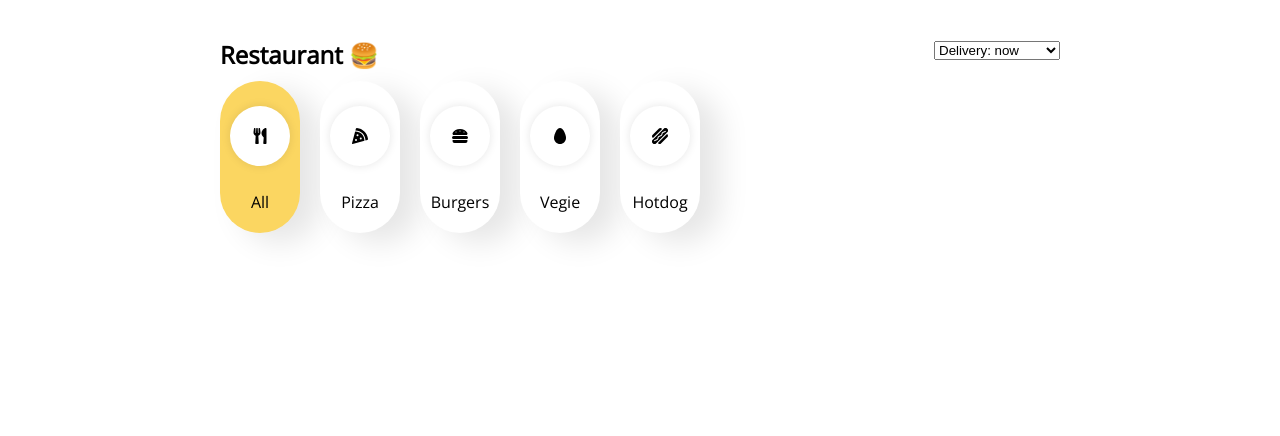
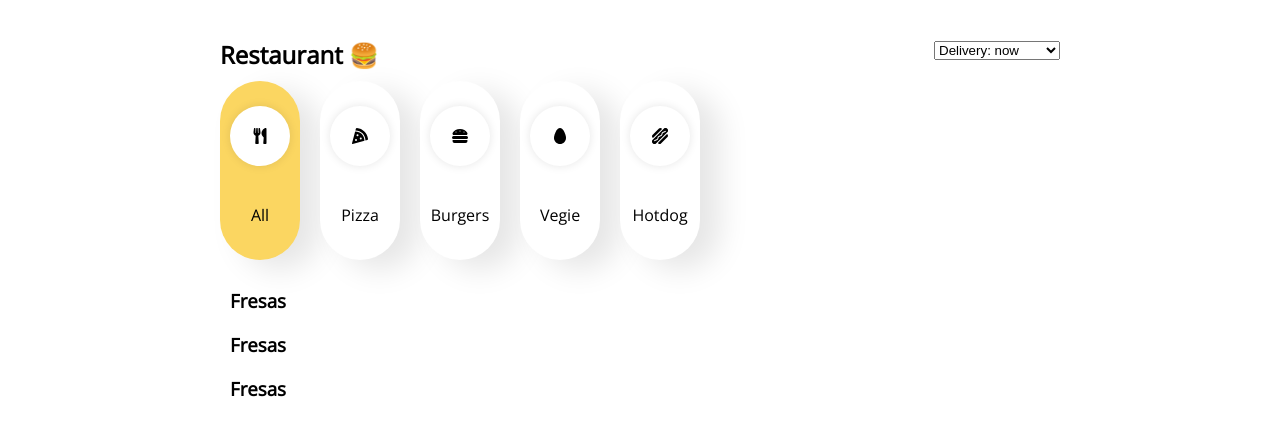
Before and after one commit to makinox/Cereno, a Gatsby site: page / in a window 1280 px wide. Shown: the part 358-794 px from the top of the page. Built offline with nearby package versions, Linux system fonts and the light colour scheme; Gatsby itself is replaced by a stand-in of ours.

Commit message:
[WIP] Food card

```diff
--- /dev/null
+++ b/src/components/foodCard/foodCard.tsx
@@ -0,0 +1,11 @@
+import React from 'react';
+
+export default ({ cards }: { cards: Array<object | any> }) => (
+  <ul>
+    {cards.map((el, idx) => (
+      <article key={idx}>
+        <h3>{el.title}</h3>
+      </article>
+    ))}
+  </ul>
+);
--- a/src/components/foodItem/foodItem.tsx
+++ b/src/components/foodItem/foodItem.tsx
@@ -1,13 +1,13 @@
-import React from "react"
-import { List, Item, ItemIcon } from "./styles"
+import React from 'react';
+import { List, Item, ItemIcon, ItemTitle } from './styles';
 
 export default ({ items, handleItem }: { items: Array<object | any>; handleItem: any }) => (
   <List>
     {items.map((el, idx) => (
       <Item key={idx} activate={el.active} onClick={() => handleItem(idx)}>
         <ItemIcon>{el.icon}</ItemIcon>
-        <span>{el.title}</span>
+        <ItemTitle>{el.title}</ItemTitle>
       </Item>
     ))}
   </List>
-)
+);
--- a/src/components/foodItem/styles.tsx
+++ b/src/components/foodItem/styles.tsx
@@ -1,7 +1,7 @@
-import styled from "styled-components"
+import styled from 'styled-components';
 
 interface ItemProps {
-  readonly activate: boolean
+  readonly activate: boolean;
 }
 
 export const List = styled.ul`
@@ -9,7 +9,7 @@ export const List = styled.ul`
   flex-direction: row;
   padding: 0;
   margin: 10px 30px;
-`
+`;
 
 export const Item = styled.article<ItemProps>`
   display: flex;
@@ -19,7 +19,7 @@ export const Item = styled.article<ItemProps>`
   margin: 0 10px;
   border-radius: 40px;
   flex-direction: column;
-  background-color: ${(p: any) => (p.activate ? "#fbd661" : "#fff")};
+  background-color: ${(p: any) => (p.activate ? '#fbd661' : '#fff')};
   box-shadow: 20px 10px 30px 0 rgba(0, 0, 0, 0.1);
 
   &:first-of-type {
@@ -29,7 +29,7 @@ export const Item = styled.article<ItemProps>`
   /* &:active {
     background-color: #fbd661;
   } */
-`
+`;
 
 export const ItemIcon = styled.div`
   display: flex;
@@ -41,9 +41,9 @@ export const ItemIcon = styled.div`
   justify-content: center;
   background-color: #fff;
   box-shadow: 0 0 10px 0 rgba(0, 0, 0, 0.1);
-`
+`;
 
-export const ItemTitle = styled.div`
-  display: flex;
-  padding: 10px 0;
-`
+export const ItemTitle = styled.h2`
+  font-size: 16px;
+  font-weight: 400;
+`;
--- a/src/containers/restaurant/restaurant.tsx
+++ b/src/containers/restaurant/restaurant.tsx
@@ -1,5 +1,5 @@
 import React, { useState } from 'react';
-import { Restaurant, FoodItem } from '../../components';
+import { Restaurant, FoodItem, FoodCard } from '../../components';
 import { FaUtensils, FaPizzaSlice, FaEgg, FaHamburger, FaHotdog } from 'react-icons/fa';
 
 export default () => {
@@ -16,6 +16,12 @@ export default () => {
     { icon: <FaEgg />, title: 'Vegie', active: false },
     { icon: <FaHotdog />, title: 'Hotdog', active: false },
     // { icon: <FaHotdog />, title: "Hotdog", active: false },
+  ]);
+
+  const [cards, useCards] = useState([
+    { img: 'https://i.picsum.photos/id/429/300/200.jpg', title: 'Fresas', stat: 4.7, tags: ['Dulce', 'Fruta', 'Fresa'], time: [15, 25] },
+    { img: 'https://i.picsum.photos/id/429/300/200.jpg', title: 'Fresas', stat: 4.7, tags: ['Dulce', 'Fruta', 'Fresa'], time: [15, 25] },
+    { img: 'https://i.picsum.photos/id/429/300/200.jpg', title: 'Fresas', stat: 4.7, tags: ['Dulce', 'Fruta', 'Fresa'], time: [15, 25] },
   ]);
 
   const handleItem = (itemId: number = 0) => {
@@ -41,6 +47,9 @@ export default () => {
       <section>
         <FoodItem items={item} handleItem={handleItem} />
       </section>
+      <section>
+        <FoodCard cards={cards} />
+      </section>
     </>
   );
 };
```
Also changed, not shown: src/components/index.tsx (+7 -6 lines).
